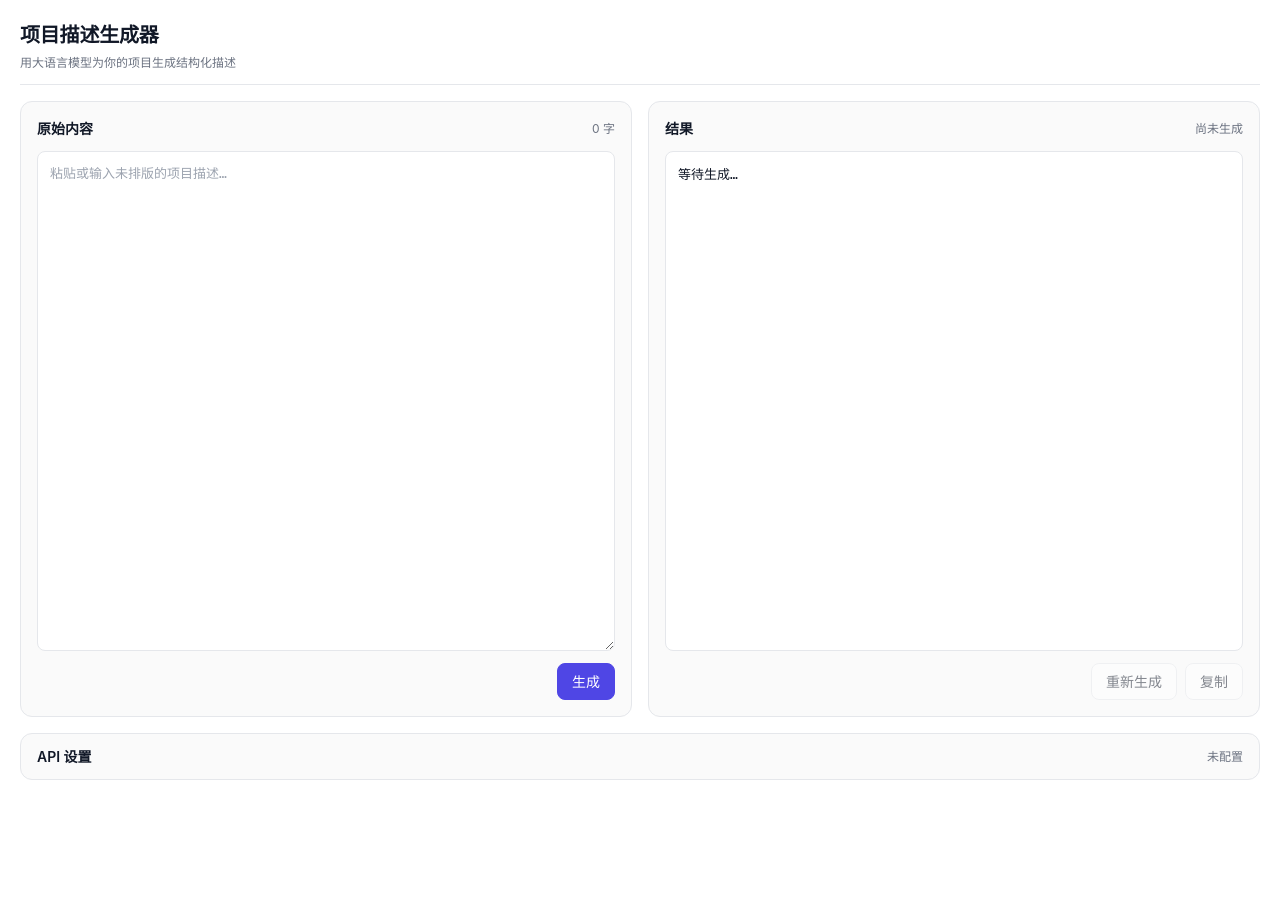
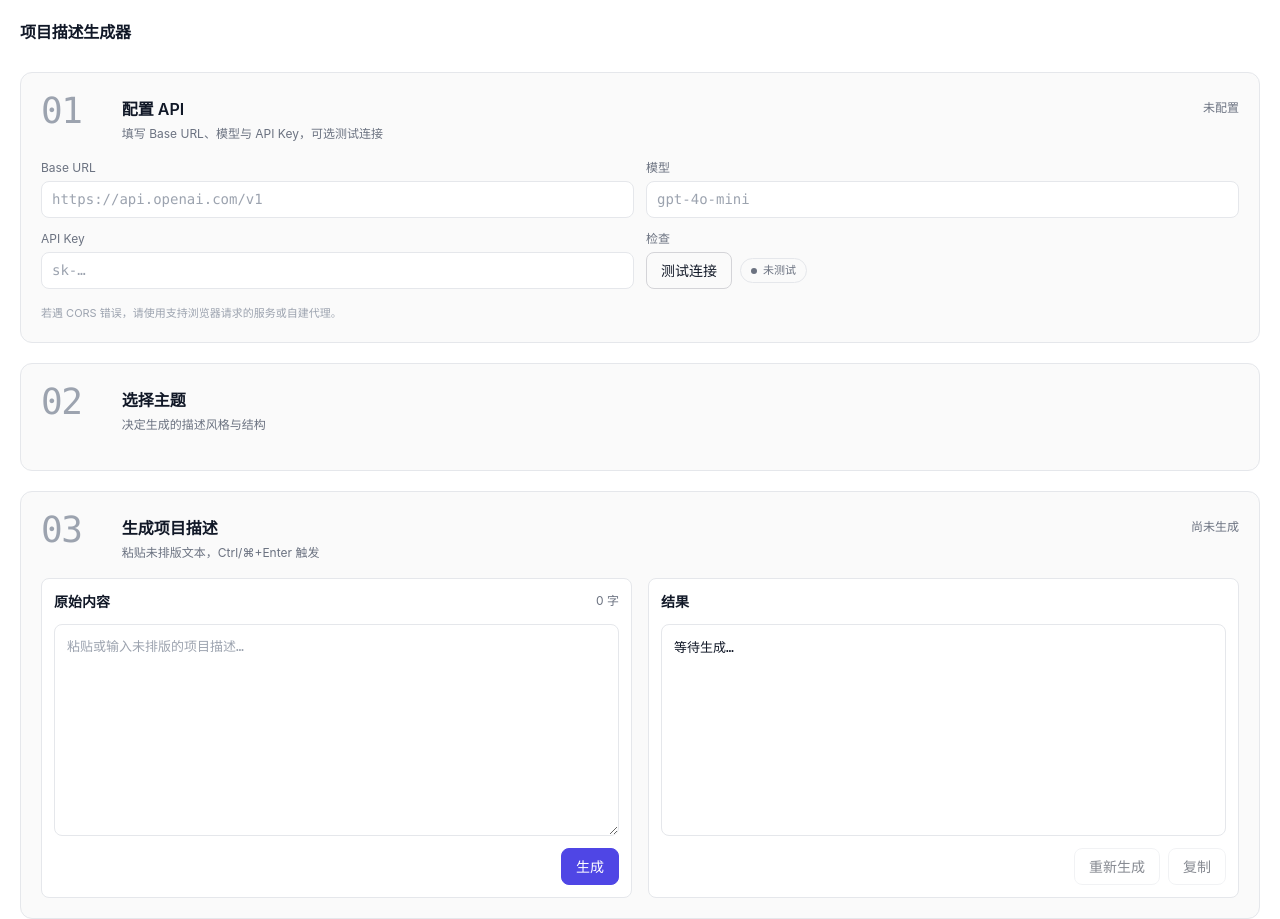
Before and after one commit to eext-kap1bala/project-description-generator, a website: page iframe/index.html in a window 1280 px wide. Before the commit the page ends 800 px from the top, so only its background shows below. Drawn offline with Linux system fonts and the light colour scheme.

Commit message:
Perf: 优化 UI 布局

```diff
--- a/iframe/index.html
+++ b/iframe/index.html
@@ -10,45 +10,22 @@
 		<link rel="stylesheet" href="/iframe/styles/components.css" />
 	</head>
 	<body>
-		<header class="topbar">
-			<div class="topbar__brand">
-				<h1 class="brand">项目描述生成器</h1>
-				<p class="brand__sub">用大语言模型为你的项目生成结构化描述</p>
-			</div>
-			<div id="theme-bar" class="theme-bar" role="radiogroup" aria-label="主题"></div>
+		<header class="masthead">
+			<h1 class="masthead__title">项目描述生成器</h1>
 		</header>
 
-		<main class="workspace">
-			<section class="pane">
-				<div class="pane__head">
-					<span class="pane__title">原始内容</span>
-					<span id="char-count" class="muted">0 字</span>
+		<main class="flow">
+			<!-- ① 配置 API -->
+			<section class="step step--api" id="step-api" data-step="1">
+				<header class="step__head">
+					<span class="step__index" aria-hidden="true">01</span>
+					<div class="step__title-group">
+						<h2 class="step__title">配置 API</h2>
+						<p class="step__sub">填写 Base URL、模型与 API Key，可选测试连接</p>
 					</div>
-				<textarea id="user-input" class="textarea" placeholder="粘贴或输入未排版的项目描述…" spellcheck="false" autocomplete="off"></textarea>
-				<div class="pane__foot pane__foot--end">
-					<button id="btn-generate" class="btn btn--primary">生成</button>
-				</div>
-			</section>
-
-			<section class="pane">
-				<div class="pane__head">
-					<span class="pane__title">结果</span>
-					<span id="result-status" class="muted">尚未生成</span>
-				</div>
-				<pre id="output" class="output" aria-live="polite">等待生成…</pre>
-				<div class="pane__foot pane__foot--end">
-					<button id="btn-regenerate" class="btn" disabled>重新生成</button>
-					<button id="btn-copy" class="btn" disabled>复制</button>
-				</div>
-			</section>
-		</main>
-
-		<details class="config-panel">
-			<summary>
-				<span class="config-panel__title">API 设置</span>
-				<span id="cfg-summary" class="muted">未配置</span>
-			</summary>
-			<div class="config-panel__body">
+					<span id="cfg-summary" class="step__status">未配置</span>
+				</header>
+				<div class="step__body">
 					<div class="config-grid">
 						<label class="field">
 							<span class="field__label">Base URL</span>
@@ -58,18 +35,78 @@
 							<span class="field__label">模型</span>
 							<input id="cfg-model" type="text" autocomplete="off" spellcheck="false" placeholder="gpt-4o-mini" />
 						</label>
-					<label class="field field--span-2">
+						<label class="field">
 							<span class="field__label">API Key</span>
 							<input id="cfg-key" type="password" autocomplete="off" placeholder="sk-…" />
 						</label>
-				</div>
-				<div class="config-foot">
+						<div class="field field--action">
+							<span class="field__label">检查</span>
+							<div class="field__action-row">
 								<button id="btn-test" class="btn btn--ghost">测试连接</button>
 								<span id="cfg-status" class="badge" data-state="idle">未测试</span>
-					<span class="muted hint">若遇 CORS 错误，请使用支持浏览器请求的服务或自建代理。</span>
 							</div>
 						</div>
-		</details>
+					</div>
+					<p class="step__hint">若遇 CORS 错误，请使用支持浏览器请求的服务或自建代理。</p>
+				</div>
+			</section>
+
+			<!-- ② 选择主题 -->
+			<section class="step step--theme" id="step-theme" data-step="2">
+				<header class="step__head">
+					<span class="step__index" aria-hidden="true">02</span>
+					<div class="step__title-group">
+						<h2 class="step__title">选择主题</h2>
+						<p class="step__sub">决定生成的描述风格与结构</p>
+					</div>
+				</header>
+				<div class="step__body">
+					<div id="theme-bar" class="theme-bar theme-bar--inline" role="radiogroup" aria-label="主题"></div>
+				</div>
+			</section>
+
+			<!-- ③ 生成项目描述 -->
+			<section class="step step--generate" id="step-generate" data-step="3">
+				<header class="step__head">
+					<span class="step__index" aria-hidden="true">03</span>
+					<div class="step__title-group">
+						<h2 class="step__title">生成项目描述</h2>
+						<p class="step__sub">粘贴未排版文本，Ctrl/⌘+Enter 触发</p>
+					</div>
+					<span id="result-status" class="step__status">尚未生成</span>
+				</header>
+				<div class="step__body">
+					<div class="step__split">
+						<section class="pane pane--input">
+							<div class="pane__head">
+								<span class="pane__title">原始内容</span>
+								<span id="char-count" class="muted">0 字</span>
+							</div>
+							<textarea
+								id="user-input"
+								class="textarea"
+								placeholder="粘贴或输入未排版的项目描述…"
+								spellcheck="false"
+								autocomplete="off"
+							></textarea>
+							<div class="pane__foot pane__foot--end">
+								<button id="btn-generate" class="btn btn--primary">生成</button>
+							</div>
+						</section>
+						<section class="pane pane--output">
+							<div class="pane__head">
+								<span class="pane__title">结果</span>
+							</div>
+							<pre id="output" class="output" aria-live="polite">等待生成…</pre>
+							<div class="pane__foot pane__foot--end">
+								<button id="btn-regenerate" class="btn" disabled>重新生成</button>
+								<button id="btn-copy" class="btn" disabled>复制</button>
+							</div>
+						</section>
+					</div>
+				</div>
+			</section>
+		</main>
 
 		<div id="toast-host" class="toast-host" aria-live="polite"></div>
 
--- a/iframe/styles/components.css
+++ b/iframe/styles/components.css
@@ -292,3 +292,9 @@ input::placeholder {
 		transition-duration: 0ms !important;
 	}
 }
+
+/* ============ 主题胶囊条：step ② 行内铺开 ============ */
+.theme-bar--inline {
+	max-width: 100%;
+	justify-content: flex-start;
+}
--- a/iframe/styles/layout.css
+++ b/iframe/styles/layout.css
@@ -1,79 +1,166 @@
 /* 顶层布局 */
 
 body {
-	display: grid;
-	grid-template-rows: auto 1fr auto;
+	display: flex;
+	flex-direction: column;
 	min-height: 100%;
 	padding: var(--space-5);
-	gap: var(--space-4);
+	gap: var(--space-5);
 	background: var(--bg);
 }
 
-/* 顶栏 */
-.topbar {
+/* 品牌薄条 */
+.masthead {
 	display: flex;
-	align-items: flex-start;
-	justify-content: space-between;
-	gap: var(--space-5);
-	padding-bottom: var(--space-3);
-	border-bottom: 1px solid var(--border);
+	align-items: baseline;
+	gap: var(--space-3);
+	padding: 0 0 var(--space-2);
 }
 
-.topbar__brand {
-	display: flex;
-	flex-direction: column;
-	gap: var(--space-1);
-}
-
-.brand {
-	font-size: var(--text-xl);
+.masthead__title {
+	font-size: var(--text-lg);
 	font-weight: 600;
 	color: var(--ink);
 	letter-spacing: -0.01em;
 }
 
-.brand__sub {
+/* 主流程容器 */
+.flow {
+	display: flex;
+	flex-direction: column;
+	gap: var(--space-5);
+	min-height: 0;
+}
+
+/* ============ Step 通用 ============ */
+.step {
+	background: var(--surface);
+	border: 1px solid var(--border);
+	border-radius: var(--radius-lg);
+	padding: var(--space-5);
+	display: flex;
+	flex-direction: column;
+	gap: var(--space-4);
+	transition:
+		border-color var(--transition),
+		box-shadow var(--transition);
+}
+
+/* 高亮态：API 未配时点击「生成」触发 */
+.step.is-attention {
+	border-color: var(--accent);
+	box-shadow: 0 0 0 3px var(--accent-soft);
+}
+
+/* ============ Step head ============ */
+.step__head {
+	display: grid;
+	grid-template-columns: auto 1fr auto;
+	align-items: start;
+	gap: var(--space-4);
+}
+
+.step__index {
+	font-family: var(--font-mono);
+	font-size: 36px;
+	font-weight: 500;
+	line-height: 1;
+	color: var(--ink-subtle);
+	font-variant-numeric: tabular-nums;
+	letter-spacing: -0.04em;
+	min-width: 1.8em;
+}
+
+.step__title-group {
+	display: flex;
+	flex-direction: column;
+	gap: var(--space-1);
+	padding-top: 4px;
+	min-width: 0;
+}
+
+.step__title {
+	font-size: var(--text-lg);
+	font-weight: 600;
+	color: var(--ink);
+}
+
+.step__sub {
 	font-size: var(--text-sm);
 	color: var(--ink-muted);
 }
 
-/* 主题胶囊条 */
-.theme-bar {
-	display: flex;
-	flex-wrap: wrap;
-	gap: var(--space-2);
-	max-width: 60%;
-	justify-content: flex-end;
+.step__status {
+	font-size: var(--text-sm);
+	color: var(--ink-muted);
+	padding-top: 6px;
+	white-space: nowrap;
 }
 
-/* 工作区（双栏） */
-.workspace {
-	display: grid;
-	grid-template-columns: 1fr 1fr;
+/* ============ Step body & hint ============ */
+.step__body {
+	display: flex;
+	flex-direction: column;
 	gap: var(--space-4);
 	min-height: 0;
 }
 
+.step__hint {
+	font-size: var(--text-xs);
+	color: var(--ink-subtle);
+}
+
+/* ============ 配置网格 ============ */
+.config-grid {
+	display: grid;
+	grid-template-columns: 1fr 1fr;
+	gap: var(--space-3);
+}
+
 @media (max-width: 760px) {
-	.workspace {
+	.config-grid {
 		grid-template-columns: 1fr;
-	}
-	.theme-bar {
-		max-width: 100%;
-		justify-content: flex-start;
 	}
 }
 
-/* 面板卡片 */
+/* ============ 字段 ============ */
+.field {
+	display: flex;
+	flex-direction: column;
+	gap: var(--space-1);
+	min-width: 0;
+}
+
+.field--action {
+	display: flex;
+	flex-direction: column;
+	gap: var(--space-1);
+	min-width: 0;
+}
+
+.field--action .field__action-row {
+	display: flex;
+	align-items: center;
+	gap: var(--space-2);
+	flex-wrap: wrap;
+}
+
+.field__label {
+	font-size: var(--text-sm);
+	color: var(--ink-muted);
+}
+
+/* ============ 面板卡片（step ③ 内部沿用） ============ */
 .pane {
 	display: grid;
 	grid-template-rows: auto 1fr auto;
 	gap: var(--space-3);
-	background: var(--surface);
+	background: var(--bg);
 	border: 1px solid var(--border);
-	border-radius: var(--radius-lg);
-	padding: var(--space-4);
+	border-radius: var(--radius);
+	padding: var(--space-3);
 	min-height: 320px;
+	min-width: 0;
 }
 
 .pane__head {
@@ -98,87 +185,19 @@ body {
 	justify-content: flex-end;
 }
 
-/* 配置面板（折叠） */
-.config-panel {
-	background: var(--surface);
-	border: 1px solid var(--border);
-	border-radius: var(--radius-lg);
-	overflow: hidden;
-	transition: border-color var(--transition);
-}
-
-.config-panel[open] {
-	border-color: var(--border-strong);
-}
-
-.config-panel > summary {
-	display: flex;
-	align-items: center;
-	justify-content: space-between;
-	padding: var(--space-3) var(--space-4);
-	cursor: pointer;
-	list-style: none;
-	user-select: none;
-	transition: background var(--transition-fast);
-}
-
-.config-panel > summary::-webkit-details-marker {
-	display: none;
-}
-
-.config-panel > summary:hover {
-	background: var(--surface-hover);
-}
-
-.config-panel__title {
-	font-size: var(--text-md);
-	font-weight: 600;
-}
-
-.config-panel__body {
-	padding: var(--space-4);
-	padding-top: 0;
-	display: flex;
-	flex-direction: column;
-	gap: var(--space-4);
-}
-
-.config-grid {
+/* ============ Step ③ 内部双栏 ============ */
+.step__split {
 	display: grid;
 	grid-template-columns: 1fr 1fr;
-	gap: var(--space-3);
+	gap: var(--space-4);
+	min-height: 0;
 }
 
 @media (max-width: 760px) {
+	.step__split {
+		grid-template-columns: 1fr;
+	}
 	.config-grid {
 		grid-template-columns: 1fr;
 	}
 }
-
-.field {
-	display: flex;
-	flex-direction: column;
-	gap: var(--space-1);
-}
-
-.field--span-2 {
-	grid-column: span 2;
-}
-
-@media (max-width: 760px) {
-	.field--span-2 {
-		grid-column: span 1;
-	}
-}
-
-.field__label {
-	font-size: var(--text-sm);
-	color: var(--ink-muted);
-}
-
-.config-foot {
-	display: flex;
-	align-items: center;
-	gap: var(--space-3);
-	flex-wrap: wrap;
-}
```
Also changed, not shown: iframe/modules/app.js (+7 -2 lines). Lines whose indentation alone changed are shown as unchanged.
